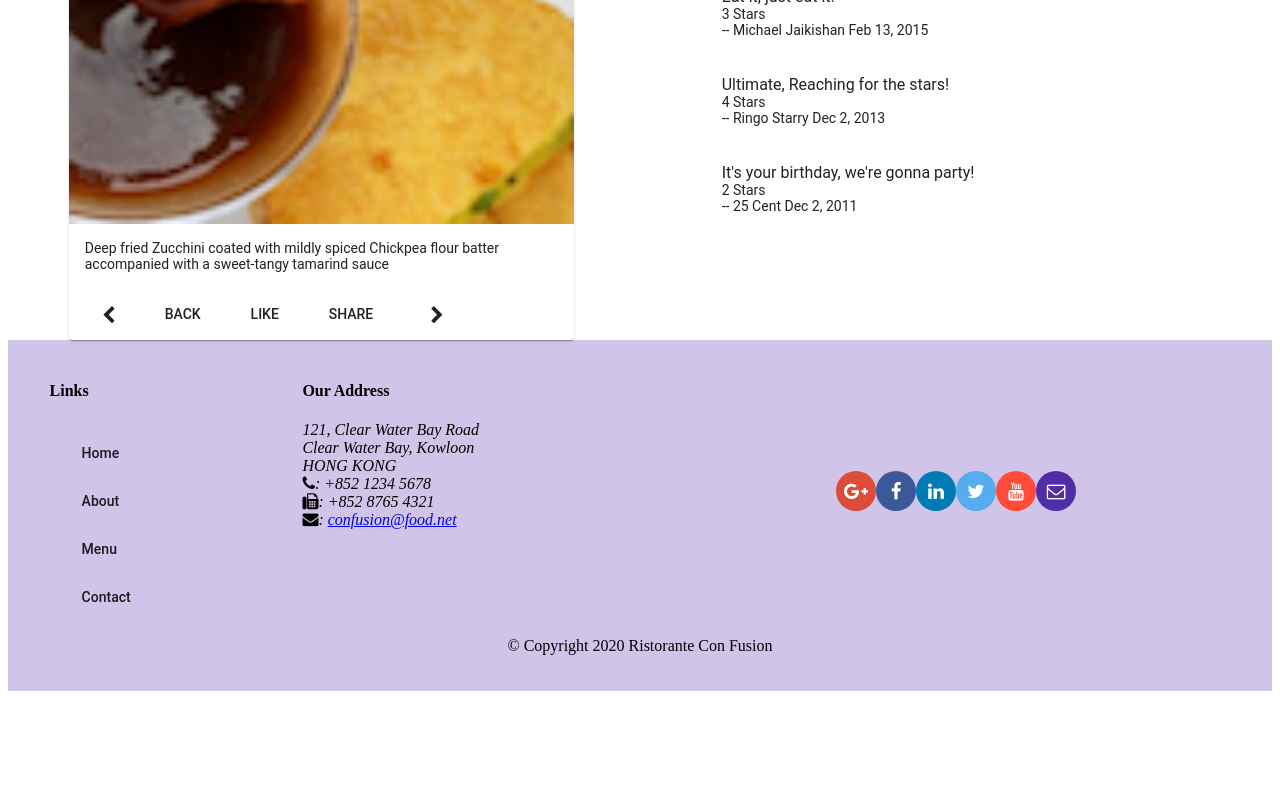
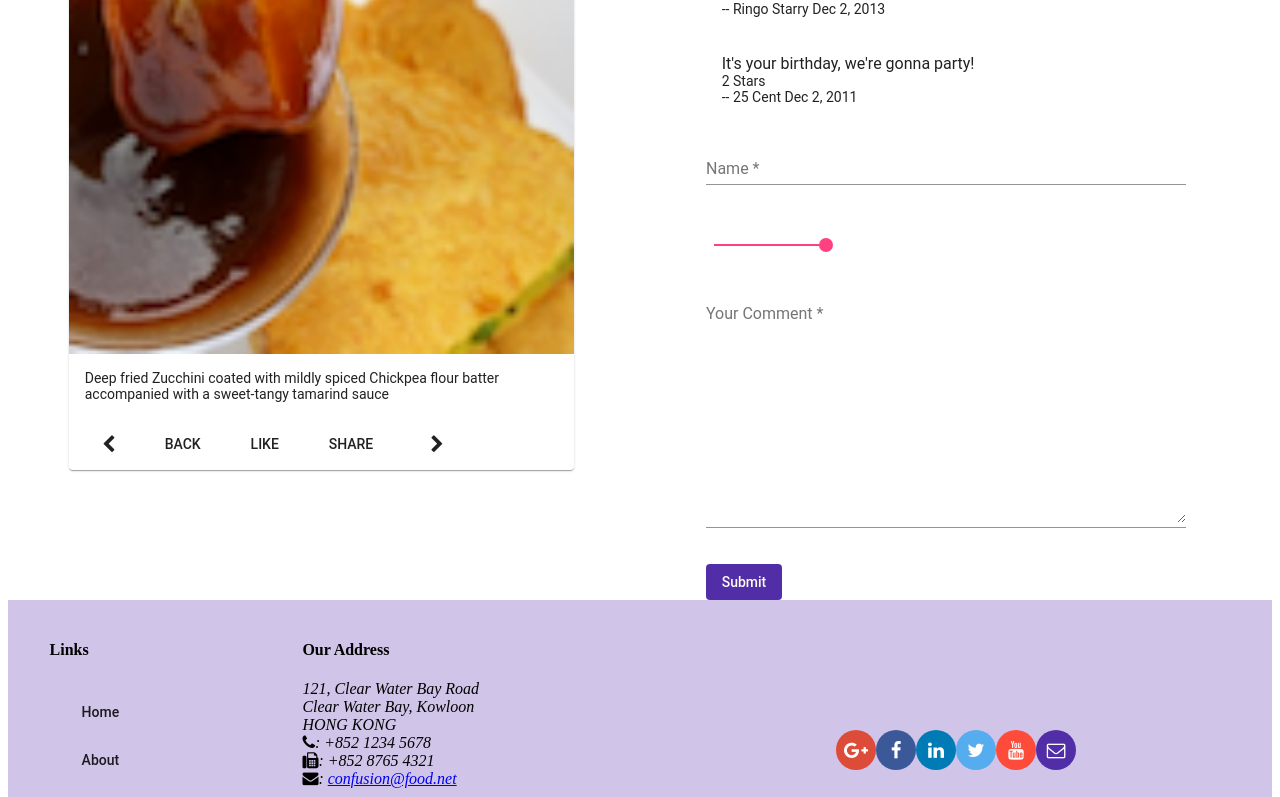
Before and after one commit to vgmehta/conFusion, an Angular app: page /dishdetail/1 in a window 1280 px wide. Shown: the part 716-1513 px from the top of the page. Before the commit the page ends 1415 px from the top, so only its background shows below. Built offline with nearby package versions, Linux system fonts and the light colour scheme.

Commit message:
Assignment 3

```diff
--- a/src/app/app.module.ts
+++ b/src/app/app.module.ts
@@ -17,6 +17,7 @@
 import { MatSlideToggleModule } from '@angular/material/slide-toggle';
 import { MatProgressSpinnerModule } from '@angular/material/progress-spinner';
 import { FormsModule, ReactiveFormsModule } from '@angular/forms';
+import {MatSliderModule} from '@angular/material/slider'
 
 import { AppComponent } from './app.component';
 import { MenuComponent } from './menu/menu.component';
@@ -64,7 +65,8 @@
     MatCheckboxModule,
     MatSlideToggleModule,
     MatSelectModule,
-    MatProgressSpinnerModule
+    MatProgressSpinnerModule,
+    MatSliderModule
   ],
   providers: [
     DishService,
--- a/src/app/dishdetail/dishdetail.component.html
+++ b/src/app/dishdetail/dishdetail.component.html
@@ -38,18 +38,54 @@
       <mat-list-item>
         <h2> Comments </h2>
       </mat-list-item>
-      <mat-list-item *ngFor="let com of dish.comments">
+      <mat-list-item *ngFor="let comment of dish.comments">
         <p mat-line>
-          <span> {{com.comment}} </span>
+          <span> {{comment.comment}} </span>
         </p>
         <p mat-line>
-          <span> {{com.rating}} Stars</span>
+          <span> {{comment.rating}} Stars</span>
         </p>
         <p mat-line>
-          <span> -- {{com.author}} {{com.date | date}} </span>
+          <span> -- {{comment.author}} {{comment.date | date}} </span>
         </p>
      </mat-list-item>
+     <mat-list-item *ngIf="commentForm.valid">
+      <p mat-line>
+        <span> {{comment.comment}} </span>
+      </p>
+      <p mat-line>
+        <span> {{comment.rating}} Stars</span>
+      </p>
+      <p mat-line>
+        <span> -- {{comment.author}}</span>
+      </p>
+    </mat-list-item>
     </mat-list>
+
+    <form novalidate [formGroup]="commentForm" #cform="ngForm" (ngSubmit)="onSubmit()">
+      <p>
+        <mat-form-field class="full-width">
+          <input matInput formControlName="author" placeholder="Name" type="text" required>
+          <mat-error *ngIf="formErrors.author">
+            {{formErrors.author}}
+          </mat-error>
+        </mat-form-field>
+      </p>
+      <p>
+        <mat-slider min="1" max="5" step="1" value="5" thumbLabel tickInterval="1">
+        </mat-slider>
+      <p>
+        <mat-form-field class="full-width">
+          <textarea matInput formControlName="comment" placeholder="Your Comment" rows=12 required>
+          </textarea>
+          <mat-error *ngIf="formErrors.comment">
+            {{formErrors.comment}}
+          </mat-error>
+        </mat-form-field>
+      </p>
+      <button type="submit" mat-button class="background-primary text-floral-white"
+      [disabled] = "commentForm.invalid">Submit</button>
+    </form>
   </div>
 
   <div [hidden]="dish" fxFlex>
--- a/src/app/dishdetail/dishdetail.component.scss
+++ b/src/app/dishdetail/dishdetail.component.scss
@@ -0,0 +1,3 @@
+.full-width {
+    width: 95%
+}
--- a/src/app/dishdetail/dishdetail.component.ts
+++ b/src/app/dishdetail/dishdetail.component.ts
@@ -1,9 +1,11 @@
-import { Component, OnInit } from '@angular/core';
+import { Comment } from './../shared/comment';
+import { Component, OnInit, ViewChild } from '@angular/core';
 import { DishService } from './../services/dish.service';
 import { Dish } from './../shared/dish';
 import { Params,ActivatedRoute } from '@angular/router';
 import { Location } from '@angular/common';
 import { switchMap } from 'rxjs/operators';
+import { FormBuilder, FormGroup, Validators } from '@angular/forms';
 
 @Component({
   selector: 'app-dishdetail',
@@ -17,10 +19,35 @@
   prev: string;
   next: string;
 
+  commentForm: FormGroup;
+  comment: Comment;
+
+  formErrors = {
+    'author': '',
+    'comment': ''
+  };
+
+  validationMessages = {
+    'author': {
+      'required':      'Author Name is required.',
+      'minlength':     'Author Name must be at least 2 characters long.',
+      'maxlength':     'Author Name cannot be more than 25 characters long.'
+    },
+    'comment': {
+      'required':      'Comment is required.',
+      'minlength':     'Comment must be at least 1 characters long.'
+    }
+  };
+
+  @ViewChild('cform') commentFormDirective;
+
 
   constructor(private dishservice: DishService,
     private route: ActivatedRoute,
-    private location: Location) { }
+    private location: Location,
+    private fb: FormBuilder) {
+      this.createForm();
+    }
 
   ngOnInit() {
     this.dishservice.getDishIds().subscribe(dishIds => this.dishIds = dishIds);
@@ -42,4 +69,52 @@
     this.location.back();
   }
 
+  createForm() {
+    this.commentForm = this.fb.group({
+      author: ['', [Validators.required, Validators.minLength(2), Validators.maxLength(25)]],
+      comment: ['', [Validators.required, Validators.minLength(1)]],
+      rating: 5
+    });
+
+    this.commentForm.valueChanges
+      .subscribe(data => this.onValueChanged(data));
+
+    this.onValueChanged(); // (re)set validation messages now
+  }
+
+  onValueChanged(data?: any) {
+    if (!this.commentForm) { return; }
+    const form = this.commentForm;
+    for (const field in this.formErrors) {
+      if (this.formErrors.hasOwnProperty(field)) {
+        // clear previous error message (if any)
+        this.formErrors[field] = '';
+        const control = form.get(field);
+        if (control && control.dirty && !control.valid) {
+          const messages = this.validationMessages[field];
+          for (const key in control.errors) {
+            if (control.errors.hasOwnProperty(key)) {
+              this.formErrors[field] += messages[key] + ' ';
+            }
+          }
+        }
+      }
+    }
+    this.comment = this.commentForm.value;
+  }
+
+  onSubmit(){
+    this.comment = this.commentForm.value;
+    this.comment.date = new Date().toISOString();
+    this.dish.comments.push(this.comment);
+    console.log(this.comment);
+    this.comment = null;
+    this.commentForm.reset({
+      author: '',
+      message: '',
+      rating: 5
+    });
+    this.commentFormDirective.resetForm();
+  }
+
 }
```
